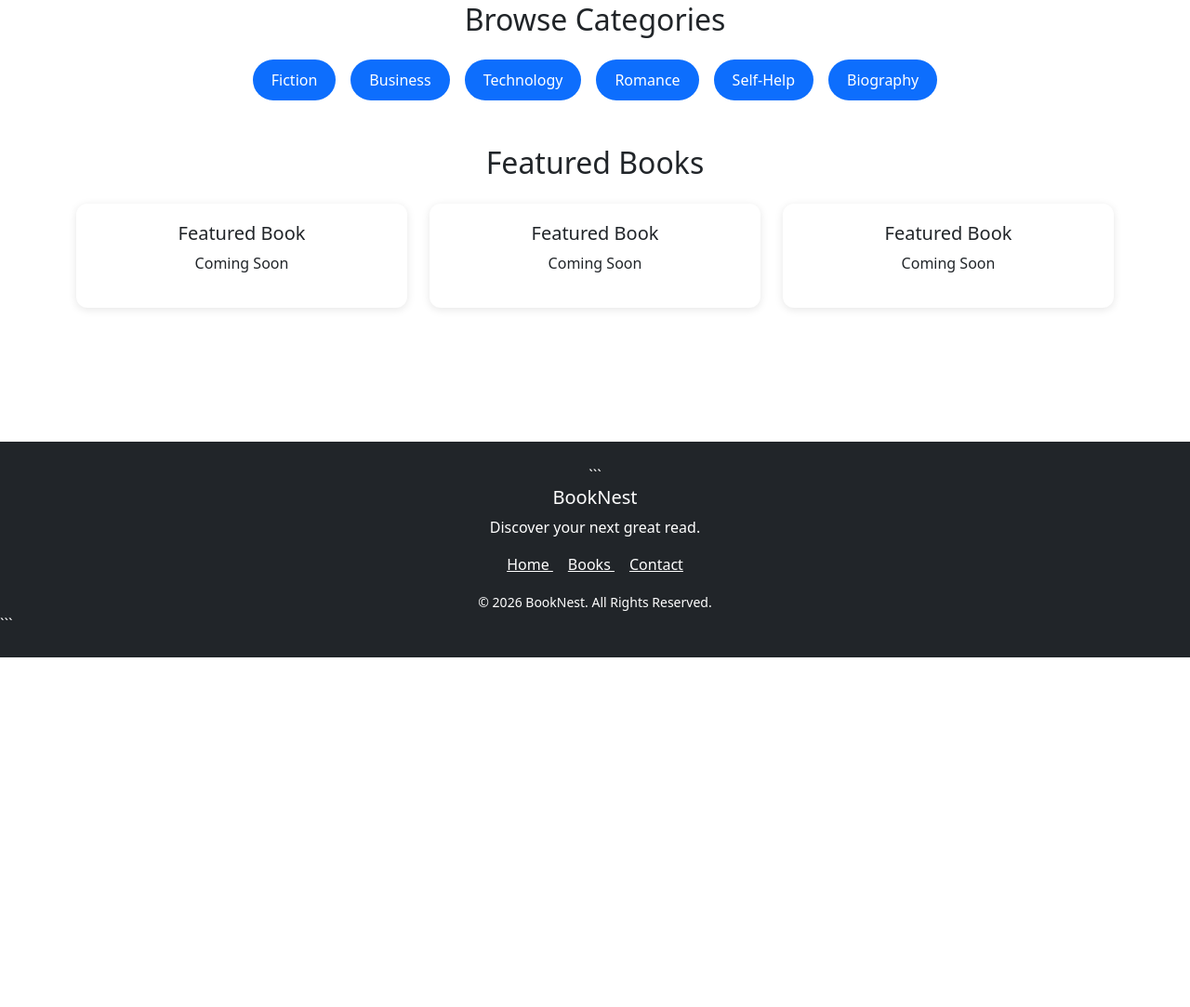
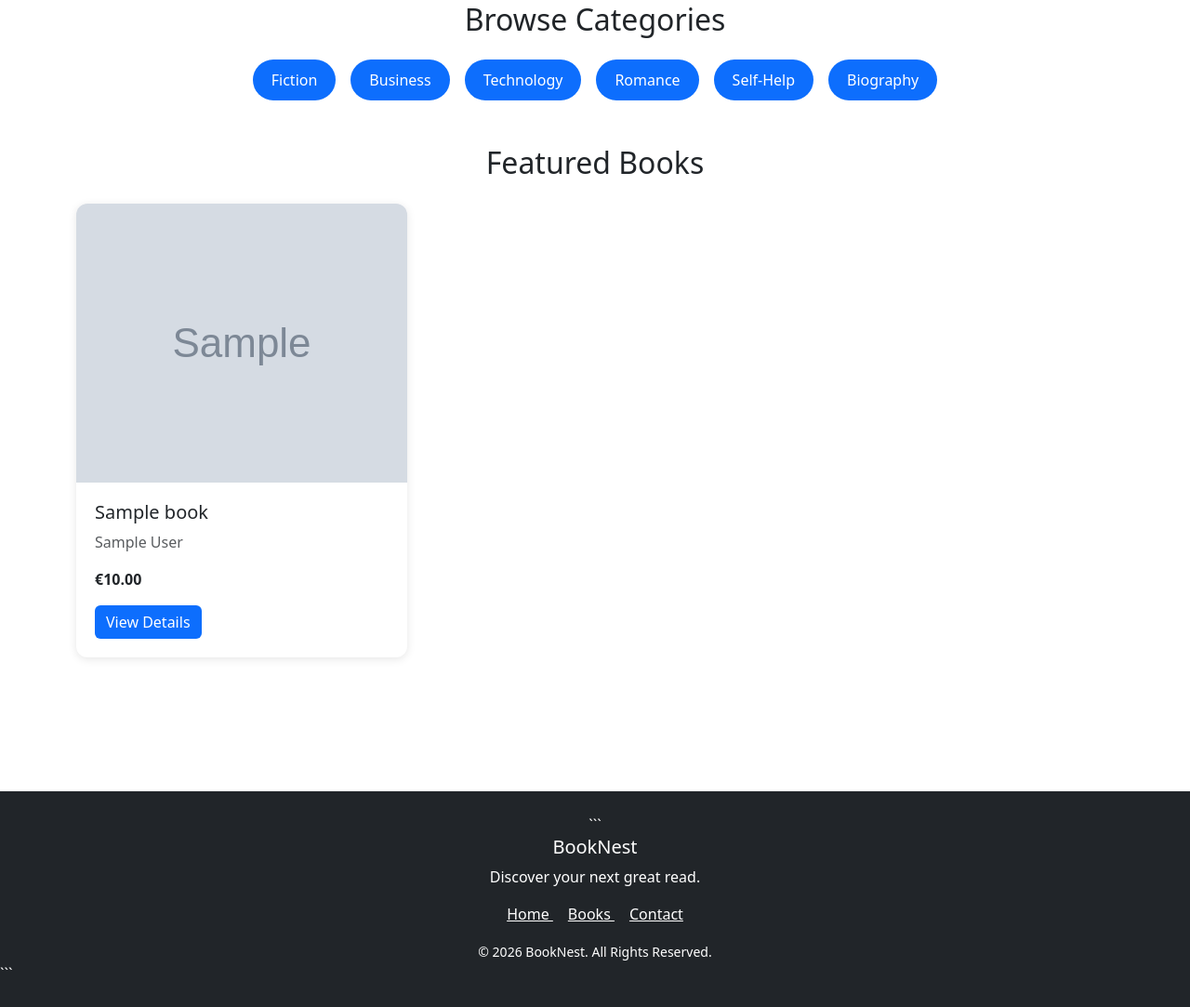
Before and after one commit to v-amna/booknest, a Django app: page / in a window 1280 px wide. Shown: the part 582-1665 px from the top of the page at 93% size. Before the commit the page ends 1289 px from the top, so only its background shows below. Run offline with Django 5.2, Linux system fonts and the light colour scheme; tables that the repository leaves empty hold one stand-in row (values such as "Sample post"); grey boxes marked "Sample" are stand-in pictures.

Commit message:
Display featured books from database on homepage

```diff
--- a/home/templates/home/index.html
+++ b/home/templates/home/index.html
@@ -51,36 +51,48 @@
         Featured Books
     </h2>
 
+
     <div class="row">
 
-        <div class="col-md-4 mb-4">
-            <div class="card book-card">
-                <div class="card-body text-center">
-                    <h5>Featured Book</h5>
-                    <p>Coming Soon</p>
+        {% for book in featured_books %}
+
+            <div class="col-md-4 mb-4">
+
+                <div class="card h-100 book-card">
+
+                    {% if book.cover_image %}
+                        <img src="{{ book.cover_image.url }}"
+                             class="card-img-top book-card-image"
+                             alt="{{ book.title }}">
+                    {% endif %}
+
+                    <div class="card-body">
+
+                        <h5>{{ book.title }}</h5>
+
+                        <p class="text-muted">
+                            {{ book.author }}
+                        </p>
+
+                        <p class="fw-bold">
+                            €{{ book.price }}
+                        </p>
+
+                        <a href="{% url 'book_detail' book.id %}"
+                           class="btn btn-primary">
+                            View Details
+                        </a>
+
+                    </div>
+
                 </div>
+
             </div>
-        </div>
 
-        <div class="col-md-4 mb-4">
-            <div class="card book-card">
-                <div class="card-body text-center">
-                    <h5>Featured Book</h5>
-                    <p>Coming Soon</p>
-                </div>
-            </div>
-        </div>
-
-        <div class="col-md-4 mb-4">
-            <div class="card book-card">
-                <div class="card-body text-center">
-                    <h5>Featured Book</h5>
-                    <p>Coming Soon</p>
-                </div>
-            </div>
-        </div>
+        {% endfor %}
 
     </div>
+
 
 </section>
 
--- a/home/views.py
+++ b/home/views.py
@@ -1,5 +1,11 @@
 from django.shortcuts import render
+from books.models import Book
 
 # Create your views here.
 def index(request):
-    return render(request, 'home/index.html')
+    featured_books = Book.objects.all()[:3]
+
+    context = {
+        'featured_books': featured_books,
+    }
+    return render(request, 'home/index.html', context)
```
